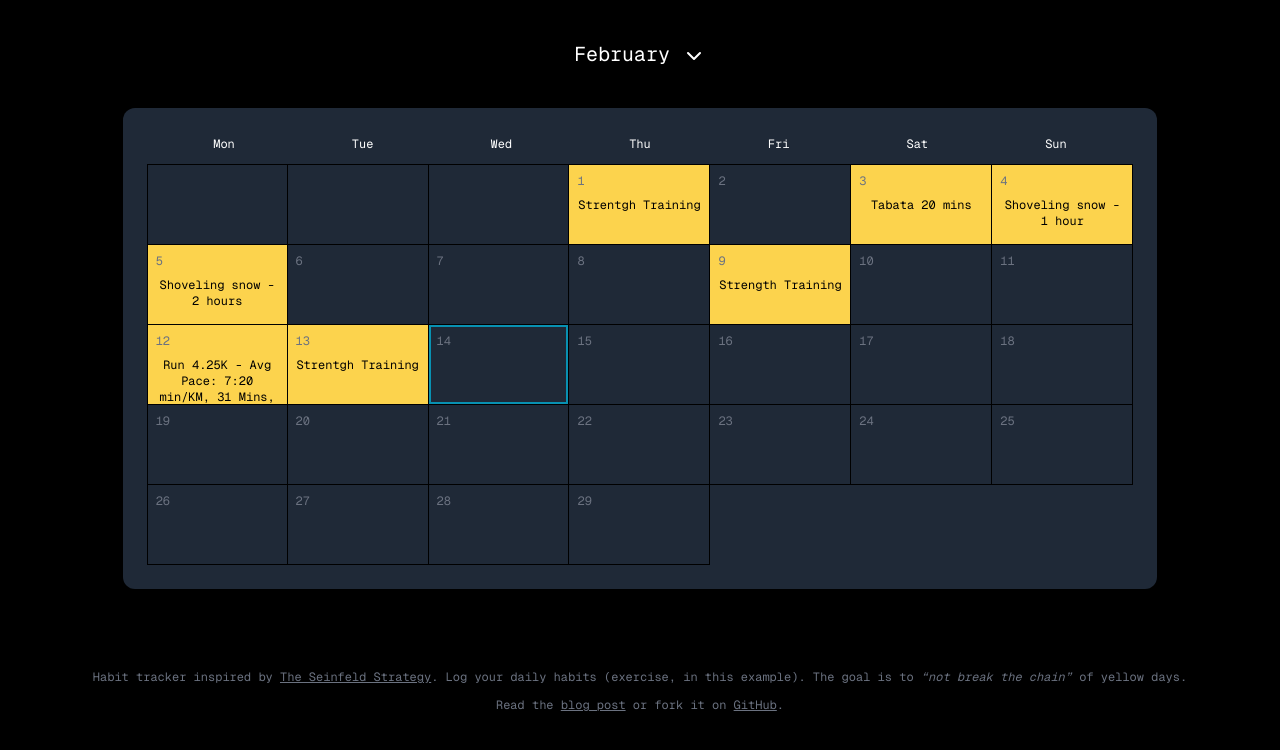
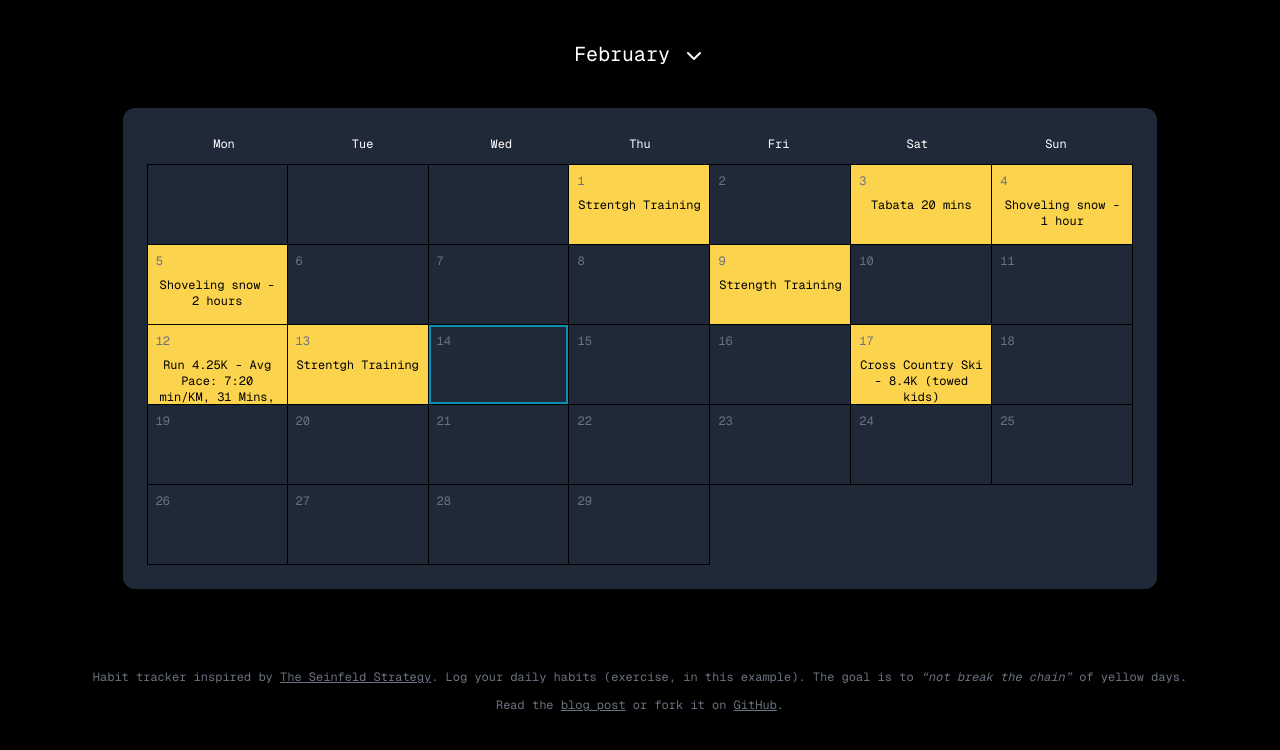
Before and after one commit to scottgallant/seinfeld-calendar, a Next.js app: page / in a window 1280 px wide. Shown: the top 750 px of the page. Built offline with nearby package versions, Linux system fonts and the light colour scheme.

Commit message:
Update specialDates.js

```diff
--- a/src/data/specialDates.js
+++ b/src/data/specialDates.js
@@ -30,6 +30,7 @@ const specialDates = [
   { "date": "2024-02-09", "description": "Strength Training" },
   { "date": "2024-02-12", "description": "Run 4.25K - Avg Pace: 7:20 min/KM, 31 Mins, Avg HR: 152, Max HR: 167, Right knee pain (3/5). Knee remained sore the following day." },
   { "date": "2024-02-13", "description": "Strentgh Training" },
+  { "date": "2024-02-17", "description": "Cross Country Ski - 8.4K (towed kids)" },
 ];
 
 export default specialDates;
```
